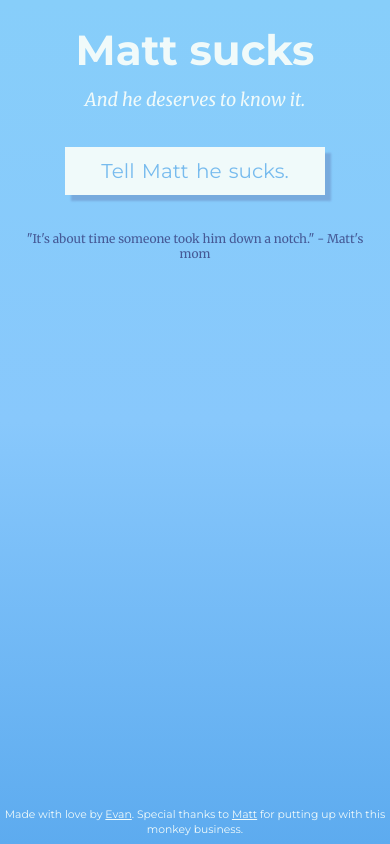
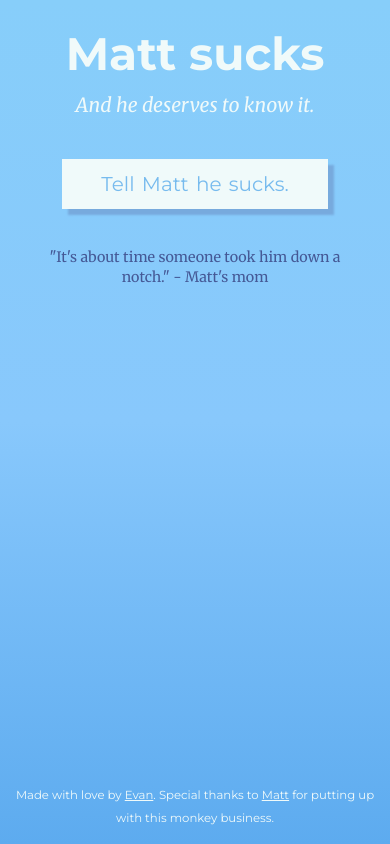
Before and after one commit to evantarrh/mattsucks, a Flask app: page / in a window 390 px wide. Run offline with Flask 2, Linux system fonts and the light colour scheme.

Commit message:
final-ish design changes, button is active for deployment

```diff
--- a/static/css/app.css
+++ b/static/css/app.css
@@ -29,6 +29,8 @@ h2 {
 	font-family: Merriweather, serif;
 	font-weight: 400;
 	font-style: italic;
+	line-height: 1.8rem;
+	height: 2rem;
 	margin: 0 0 3rem;
 
 }
@@ -54,7 +56,8 @@ button:hover {
 #testimonial {
 	font-family: Merriweather, serif;
 	font-weight: 400;
-	font-size: 1.15rem;
+	font-size: 1.2rem;
+	line-height: 1.5rem;
 	color: #455996;
 }
 
@@ -67,9 +70,9 @@ footer {
 	left: 0;
 	right: 0;
 	text-align: center;
-	padding: 1 0rem 0.5rem;
+	padding: 0 1rem 0.5rem;
 	font-family: Montserrat;
-	line-height: 1.2rem;
+	line-height: 1.8rem;
 }
 
 footer > a {
@@ -85,7 +88,7 @@ footer > a {
 		padding: 3rem 0 1rem;
 	}
 	#testimonial {
-		font-size: 1rem;
+		font-size: 1.1rem;
 	}
 }
 
@@ -101,9 +104,6 @@ footer > a {
 }
 
 @media only screen and (max-width: 480px) {
-	html {
-		font-size: 12px;
-	}
 	h1 {
 		font-size: 4rem;
 	}
--- a/static/js/main.js
+++ b/static/js/main.js
@@ -39,7 +39,7 @@ $().ready(function() {
 					$(this).css("color", "#f0fafa");
 				}).animate({"opacity": 1}, 300);
 			}, 4000)
-			//$.post("/mattsucks");
+			$.post("/mattsucks");
 		}
 		else if (howManyTimesHaveWeShatOnMatt === 3) {
 			$("h1").animate({'opacity': 0}, 1000, function() {
@@ -66,7 +66,7 @@ $().ready(function() {
 					$(this).css("color", "#f0fafa");
 				}).animate({"opacity": 1}, 1000);
 			}, 4000)
-			//$.post("/mattrocks");
+			$.post("/mattrocks");
 		}
 		else {
 			$("h2").animate({'opacity': 0}, 200, function() {
```
